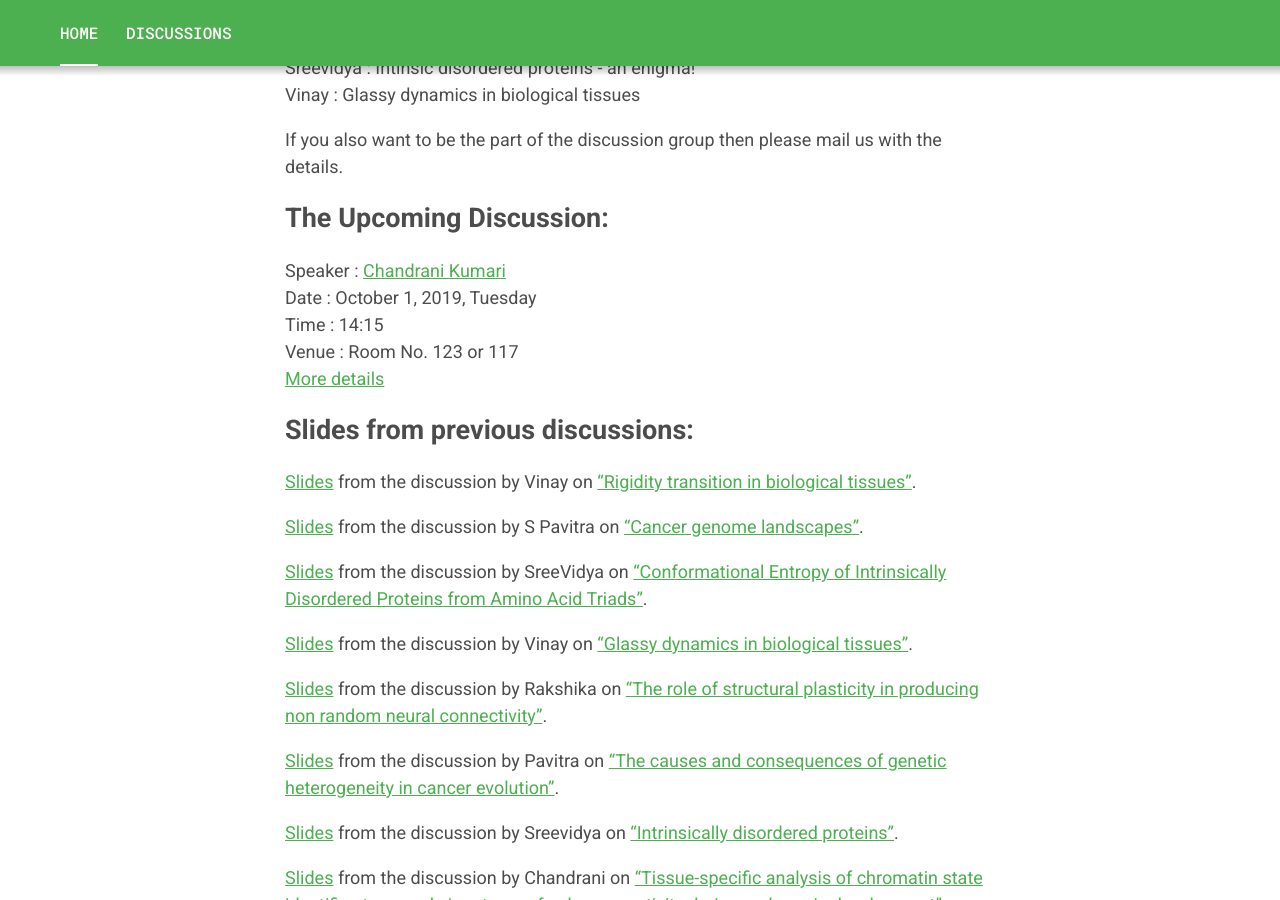
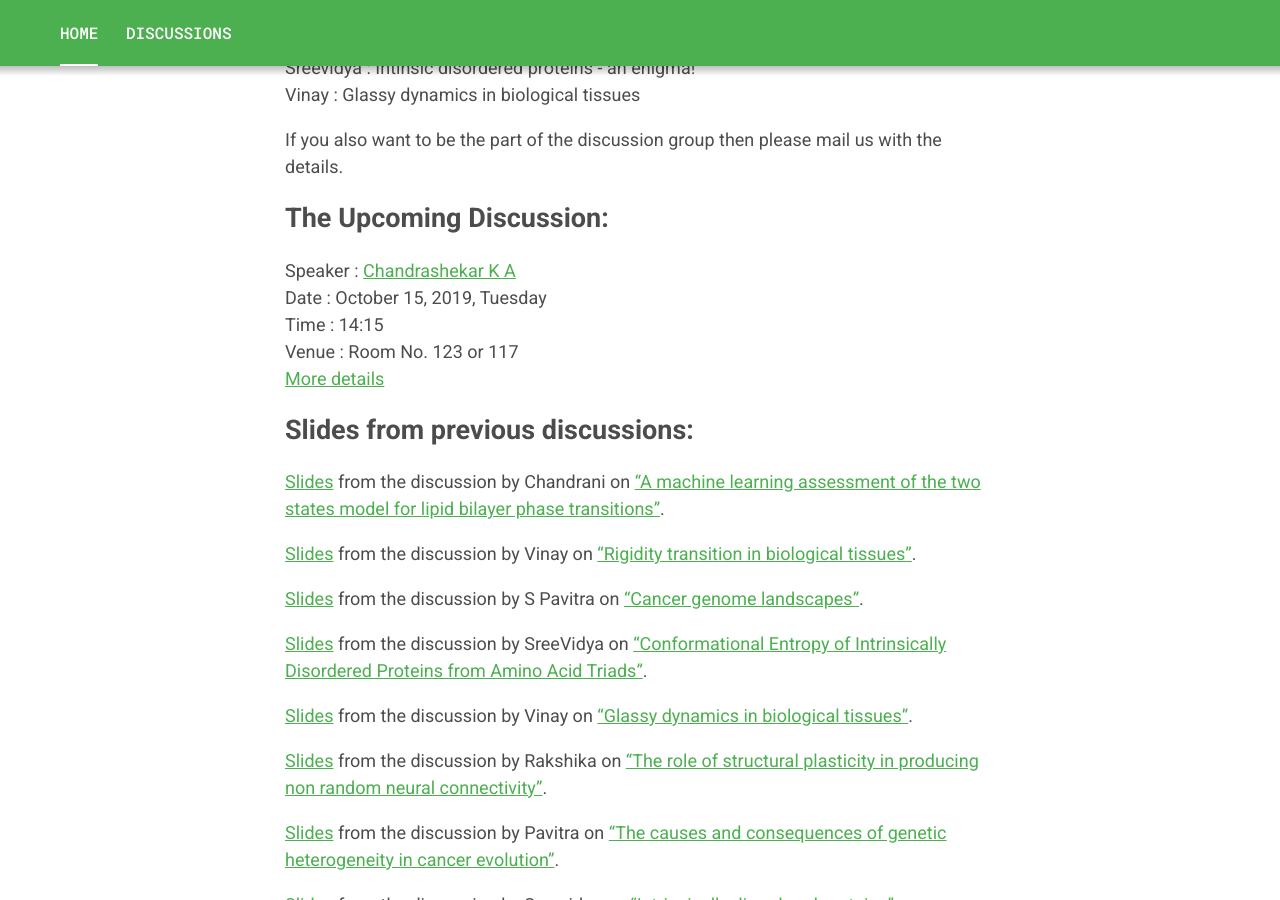
Before and after one commit to vinayphys/discussion2020, a Jekyll site: the page built from index.markdown, in a window 1280 px wide and 900 px high, scrolled down 753 px. Built offline with Jekyll 4.4.1, drawn with Linux system fonts in a browser that asks for light colours.

Commit message:
Update index.markdown

```diff
--- a/index.markdown
+++ b/index.markdown
@@ -21,14 +21,16 @@ Vinay		  :	Glassy dynamics in biological tissues
 If you also want to be the part of the discussion group then please mail us with the details.
 
 ## The Upcoming Discussion:
-Speaker :      [Chandrani Kumari](https://www.imsc.res.in/chandrani_kumari)
-Date    :      October 1, 2019, Tuesday
+Speaker :      [Chandrashekar K A](https://www.imsc.res.in/chandrashekar_k)
+Date    :      October 15, 2019, Tuesday
 Time    :      14:15
 Venue   :      Room No. 123 or 117
-[More details](https://vinayphys.github.io/discussion2019/2019/10/lipid_classification_ML)
+[More details](https://vinayphys.github.io/discussion2019/2019/10/stochastic_resonance)
 
 
 ## Slides from previous discussions:
+
+[Slides](https://github.com/vinayphys/discussion2019/blob/master/slides/lipid_Classification_ml_chandrani.pdf) from the discussion by Chandrani on ["A machine learning assessment of the two states model for lipid bilayer phase transitions"](https://vinayphys.github.io/discussion2019/2019/10/stochastic_resonance).
 
 [Slides](https://github.com/vinayphys/discussion2019/blob/master/slides/vinay_discussion2019_3.pdf) from the discussion by Vinay on ["Rigidity transition in biological tissues"](https://vinayphys.github.io/discussion2019/2019/09/Rigidity_transition).
 
```
